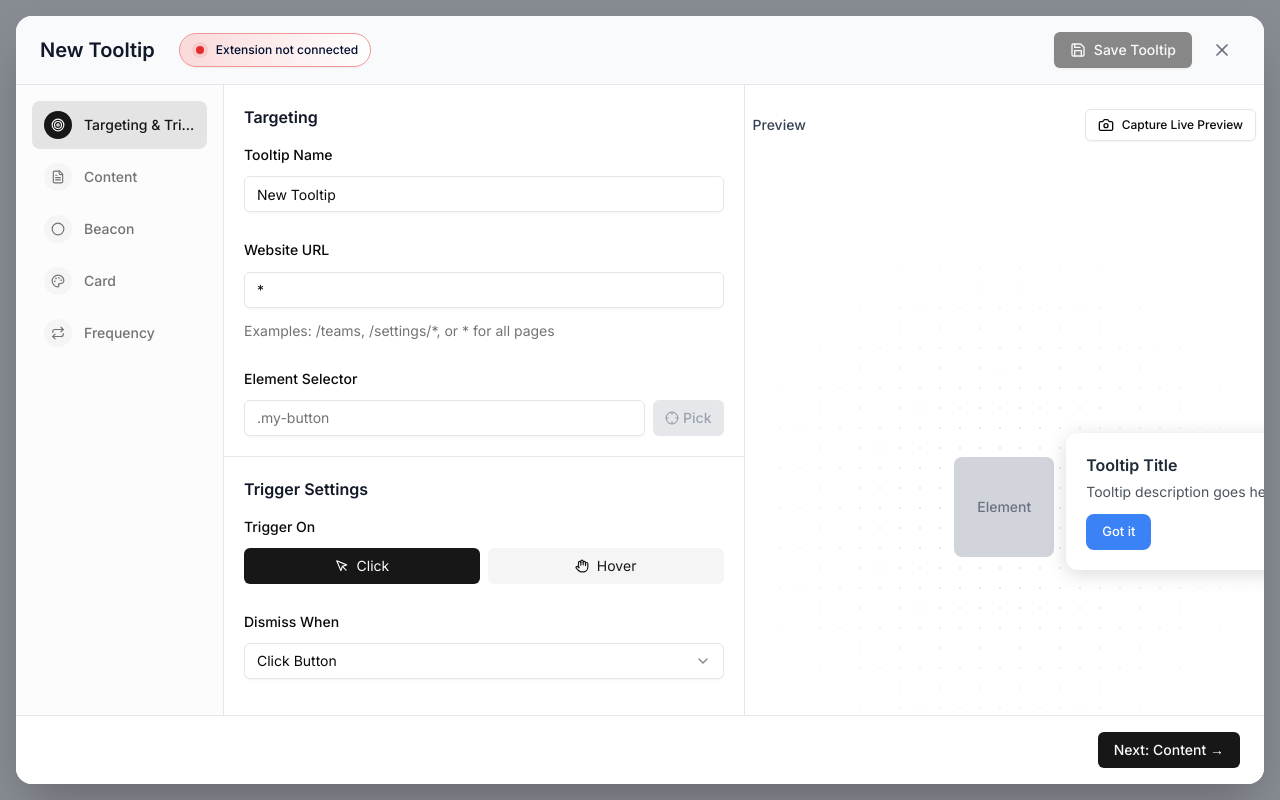
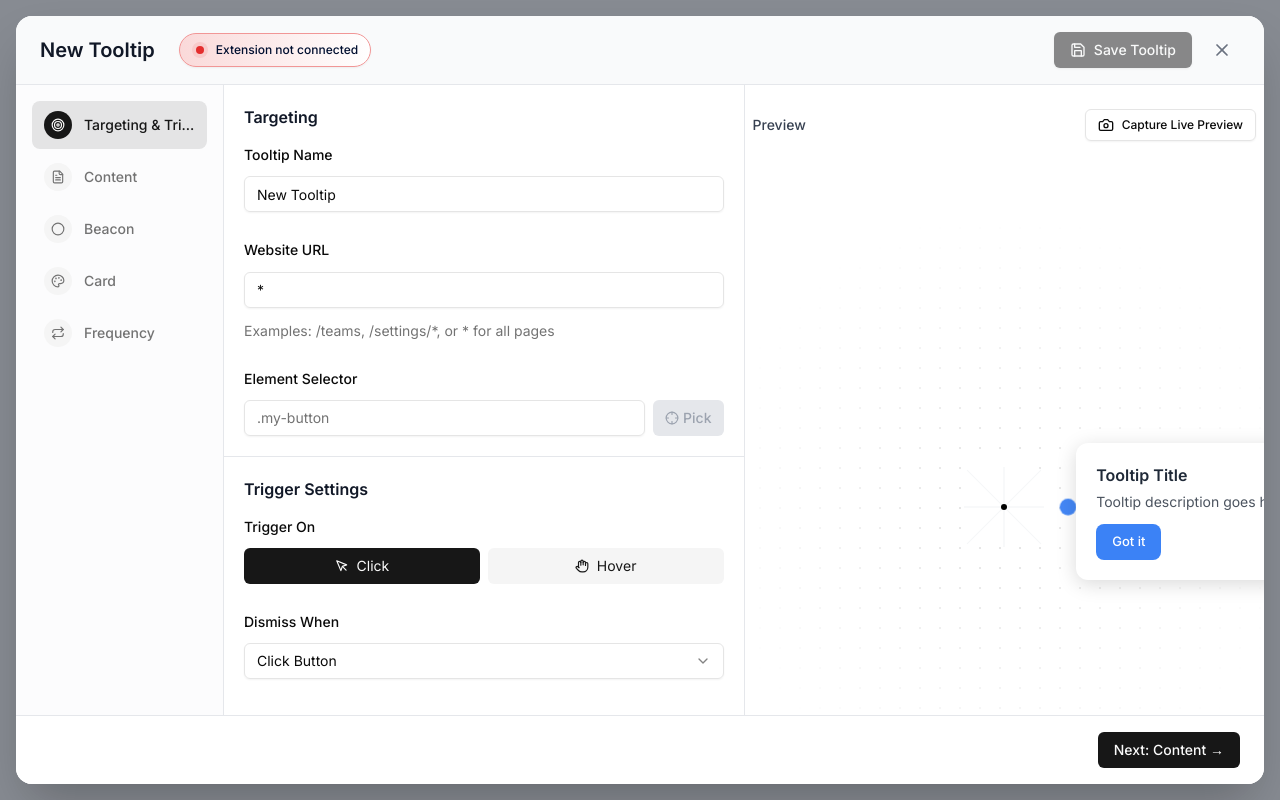
Before and after one commit to andreycretsu/plg-tour, a Next.js app in the folder web/: page /tooltips/new in a window 1280 px wide. Built offline with nearby package versions, Linux system fonts and the light colour scheme.

Commit message:
Update preview object to match Figma design - white rounded square with crosshair pattern

```diff
--- a/web/app/tooltips/[id]/page.tsx
+++ b/web/app/tooltips/[id]/page.tsx
@@ -2187,12 +2187,73 @@ export default function EditTooltipPage() {
                 ) : (
                   /* Mock Preview Mode */
                   <div className="relative p-6">
-                    {/* Mock Element */}
+                    {/* Mock Element - Figma Design */}
                     <div
-                      className="bg-gray-300 rounded-lg flex items-center justify-center text-gray-500 font-medium text-sm"
-                      style={{ width: 100, height: 100 }}
+                      className="bg-white overflow-hidden relative rounded-[10px]"
+                      style={{ width: 80, height: 80 }}
                     >
-                      Element
+                      {/* Central black dot */}
+                      <div
+                        className="absolute bg-black rounded-full"
+                        style={{
+                          width: 6,
+                          height: 6,
+                          left: '50%',
+                          top: '50%',
+                          transform: 'translate(-50%, -50%)',
+                          zIndex: 10
+                        }}
+                      />
+
+                      {/* Horizontal line */}
+                      <div
+                        className="absolute bg-gray-300"
+                        style={{
+                          width: '100%',
+                          height: 1,
+                          left: 0,
+                          top: '50%',
+                          transform: 'translateY(-50%)',
+                          opacity: 0.3
+                        }}
+                      />
+
+                      {/* Vertical line */}
+                      <div
+                        className="absolute bg-gray-300"
+                        style={{
+                          width: 1,
+                          height: '100%',
+                          left: '50%',
+                          top: 0,
+                          transform: 'translateX(-50%)',
+                          opacity: 0.3
+                        }}
+                      />
+
+                      {/* Diagonal lines */}
+                      <div
+                        className="absolute bg-gray-300"
+                        style={{
+                          width: '141%',
+                          height: 1,
+                          left: '50%',
+                          top: '50%',
+                          transform: 'translate(-50%, -50%) rotate(45deg)',
+                          opacity: 0.2
+                        }}
+                      />
+                      <div
+                        className="absolute bg-gray-300"
+                        style={{
+                          width: '141%',
+                          height: 1,
+                          left: '50%',
+                          top: '50%',
+                          transform: 'translate(-50%, -50%) rotate(-45deg)',
+                          opacity: 0.2
+                        }}
+                      />
                     </div>
 
                   {/* Beacon - positioned on element edge */}
@@ -2205,7 +2266,7 @@ export default function EditTooltipPage() {
                   {/* Card - positioned relative to beacon */}
                   {(() => {
                     const preview = getPreviewContent();
-                    const elementSize = 100;
+                    const elementSize = 80;
                     const halfElement = elementSize / 2;
 
                     // Calculate card position based on beacon position + cardGap
--- a/web/app/tooltips/new/page.tsx
+++ b/web/app/tooltips/new/page.tsx
@@ -1429,12 +1429,73 @@ export default function NewTooltipPage() {
                 ) : (
                   /* Mock Preview Mode */
                   <div className="relative p-6">
-                    {/* Mock Element */}
+                    {/* Mock Element - Figma Design */}
                     <div
-                      className="bg-gray-300 rounded-lg flex items-center justify-center text-gray-500 font-medium text-sm"
-                      style={{ width: 100, height: 100 }}
+                      className="bg-white overflow-hidden relative rounded-[10px]"
+                      style={{ width: 80, height: 80 }}
                     >
-                      Element
+                      {/* Central black dot */}
+                      <div
+                        className="absolute bg-black rounded-full"
+                        style={{
+                          width: 6,
+                          height: 6,
+                          left: '50%',
+                          top: '50%',
+                          transform: 'translate(-50%, -50%)',
+                          zIndex: 10
+                        }}
+                      />
+
+                      {/* Horizontal line */}
+                      <div
+                        className="absolute bg-gray-300"
+                        style={{
+                          width: '100%',
+                          height: 1,
+                          left: 0,
+                          top: '50%',
+                          transform: 'translateY(-50%)',
+                          opacity: 0.3
+                        }}
+                      />
+
+                      {/* Vertical line */}
+                      <div
+                        className="absolute bg-gray-300"
+                        style={{
+                          width: 1,
+                          height: '100%',
+                          left: '50%',
+                          top: 0,
+                          transform: 'translateX(-50%)',
+                          opacity: 0.3
+                        }}
+                      />
+
+                      {/* Diagonal lines */}
+                      <div
+                        className="absolute bg-gray-300"
+                        style={{
+                          width: '141%',
+                          height: 1,
+                          left: '50%',
+                          top: '50%',
+                          transform: 'translate(-50%, -50%) rotate(45deg)',
+                          opacity: 0.2
+                        }}
+                      />
+                      <div
+                        className="absolute bg-gray-300"
+                        style={{
+                          width: '141%',
+                          height: 1,
+                          left: '50%',
+                          top: '50%',
+                          transform: 'translate(-50%, -50%) rotate(-45deg)',
+                          opacity: 0.2
+                        }}
+                      />
                     </div>
 
                     {/* Beacon - positioned on element edge */}
```
